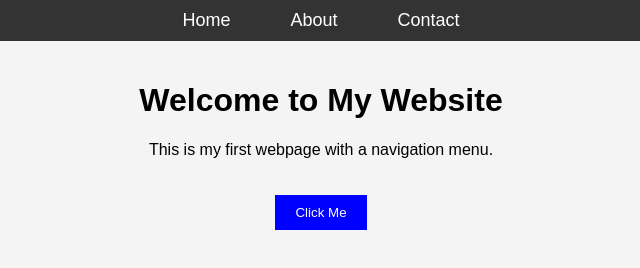
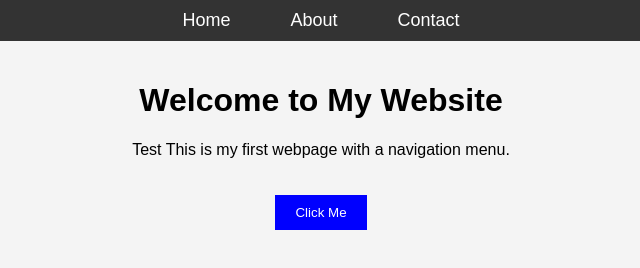
Before and after one commit to Nisaac/mywebsite, a plain HTML site: page index.html in a window 1280 px wide. Shown: the full height of the page, 319-959 px from the left. Drawn offline with Linux system fonts and the light colour scheme.

Commit message:
Added test wording

```diff
--- a/index.html
+++ b/index.html
@@ -20,7 +20,7 @@
     <!-- Main Content -->
     <div class="container">
         <h1>Welcome to My Website</h1>
-        <p>This is my first webpage with a navigation menu.</p>
+        <p>Test This is my first webpage with a navigation menu.</p>
         <button onclick="sayHello()">Click Me</button>
     </div>
 
```
